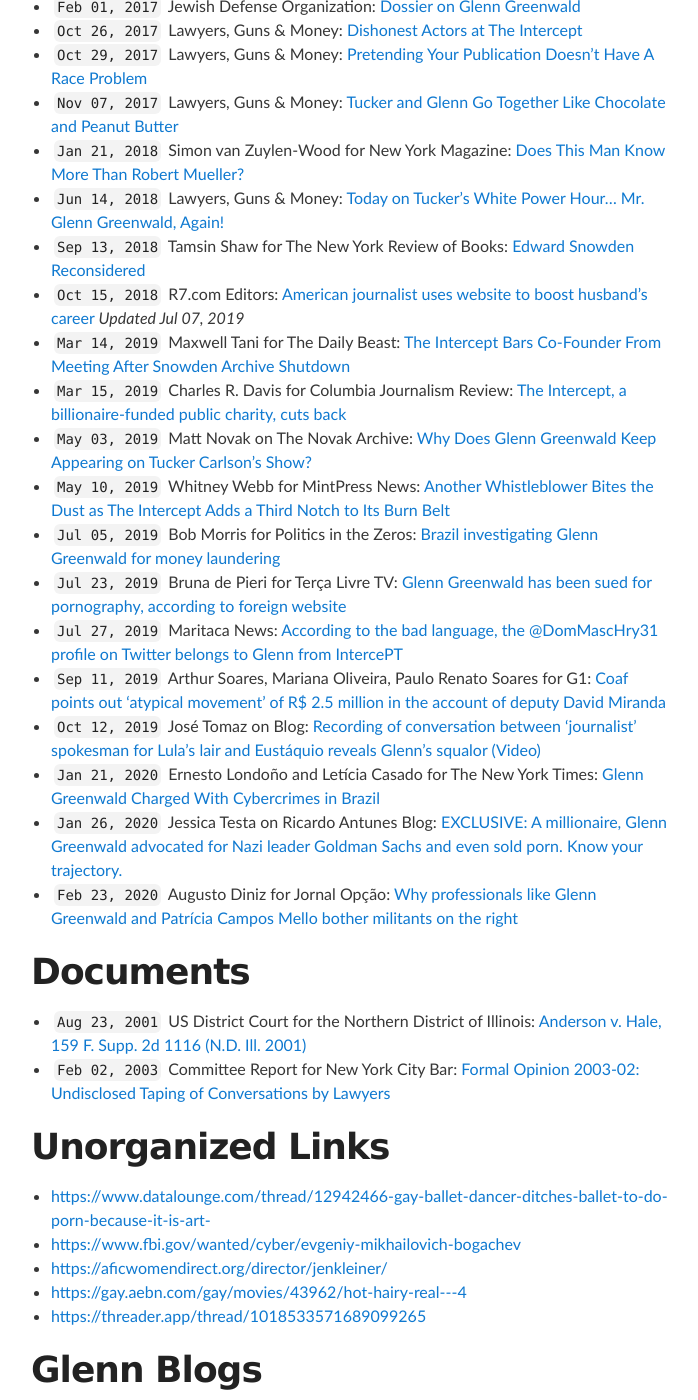
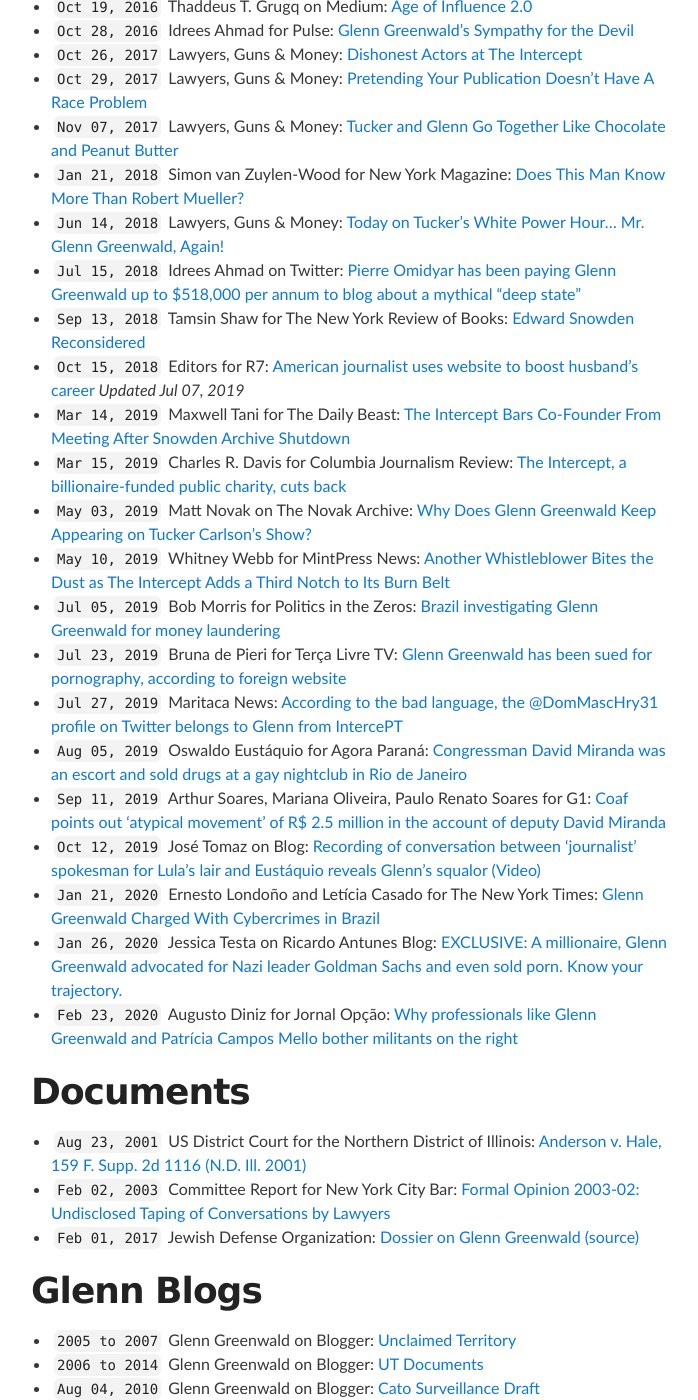
Before and after one commit to masternotions/masternotions.github.io, a Jekyll site: the page built from articles.md, in a window 1280 px wide and 1400 px high, scrolled down 1431 px. Shown: the whole window, without its empty margins (289-987 px from the left). Built offline with Jekyll 4.4.1, drawn with Linux system fonts in a browser that asks for light colours; some of the changed text lies outside the part shown.

Commit message:
Update articles.md

```diff
--- a/articles.md
+++ b/articles.md
@@ -18,11 +18,12 @@ title: Articles
 - ``Jun 26, 2013`` Glenn Greenwald for The Guardian: [The personal side of taking on the NSA: emerging smears](https://www.theguardian.com/commentisfree/2013/jun/26/nsa-revelations-response-to-smears)
 - ``Jun 27, 2013`` Robert Stacy McCain on The Other McCain: [Glenn Greenwald Is a Ridiculous Joke (And Alas, the Internet Never Forgets)](https://theothermccain.com/2013/06/27/glenn-greenwald-is-a-ridiculous-joke-and-alas-the-internet-never-forgets/)
 - ``Jul 03, 2013`` Jerry Portwood for Out Magazine: [Glenn Greenwald's Friend and Former Business Partner Defends Him](https://www.out.com/entertainment/popnography/2013/07/03/glenn-greenwald-former-lover-porn-jake-jaxson-jason-buchtel)
+- ``Jul 08, 2013`` Editors for CBC News: [Ballet school accused of kicking out dancer for doing porn](https://www.cbc.ca/news/canada/manitoba/ballet-school-accused-of-kicking-out-dancer-for-doing-porn-1.1329099)
 - ``Jul 11, 2013`` Adam Levick for The Algemeiner: [Glenn Greenwald's Anti-Semitism Exposed](https://www.algemeiner.com/2013/07/11/glenn-greenwalds-anti-semitism-exposed/)
 - ``Aug 19, 2013`` Jerry Portwood for Out Magazine: [Glenn Greenwald's Partner Detained at Heathrow](https://www.out.com/news-opinion/2013/08/19/glenn-greenwalds-partner-detained-heathrow)
-- ``Aug 21, 2013`` Out.com Editors for Out Magazine: [WATCH: Anderson Cooper Interviews Greenwald & Partner](https://www.out.com/entertainment/popnography/2013/08/21/watch-anderson-cooper-interviews-glenn-greenwald-david-miranda)
-- ``Oct 24, 2013`` Out.com Editors for Out Magazine: [10 Things We Learned from Glenn Greenwald](https://www.out.com/glenn-greenwald/2013/10/24/10-things-we-learned-glenn-greenwald)
-- ``Oct 24, 2013`` Out.com Editors for Out Magazine: [Behind the Story: Glenn Greenwald, Enemy of the State](https://www.out.com/news-opinion/2013/10/24/behind-story-glenn-greenwald-enemy-state)
+- ``Aug 21, 2013`` Editors for Out Magazine: [WATCH: Anderson Cooper Interviews Greenwald & Partner](https://www.out.com/entertainment/popnography/2013/08/21/watch-anderson-cooper-interviews-glenn-greenwald-david-miranda)
+- ``Oct 24, 2013`` Editors for Out Magazine: [10 Things We Learned from Glenn Greenwald](https://www.out.com/glenn-greenwald/2013/10/24/10-things-we-learned-glenn-greenwald)
+- ``Oct 24, 2013`` Editors for Out Magazine: [Behind the Story: Glenn Greenwald, Enemy of the State](https://www.out.com/news-opinion/2013/10/24/behind-story-glenn-greenwald-enemy-state)
 - ``Jan 19, 2014`` Sean Wilentz for The New Republic: [Would You Feel Differently About Snowden, Greenwald, and Assange If You Knew What They Really Thought?](https://newrepublic.com/article/116253/edward-snowden-glenn-greenwald-julian-assange-what-they-believe)
 - ``Feb 20, 2014`` Brian John Spencer on Blog: [Glenn Greenwald - Lawyer, blogger, partisan journalist](http://brianjohnspencer.blogspot.com/2014/02/glenn-greenwald-lawyer-blogger-partisan.html)
 - ``Mar 11, 2014`` Cryptome: [Glenn Greenwald Eyeball](https://cryptome.org/2014-info/glenn-greenwald/glenn-greenwald.htm)
@@ -33,14 +34,14 @@ title: Articles
 - ``Jan 31, 2016`` Dave Emory on Spitfire List: [FTR #888 Compendium on Citizen Greenwald: A Shiller for Killers](http://spitfirelist.com/for-the-record/ftr-888-compendium-on-citizen-greenwald-a-shiller-for-killers/)
 - ``Oct 19, 2016`` Thaddeus T. Grugq on Medium: [Age of Influence 2.0](https://medium.com/@thegrugq/agent-of-influence-2-0-e1f20bed4aec)
 - ``Oct 28, 2016`` Idrees Ahmad for Pulse: [Glenn Greenwald's Sympathy for the Devil](https://pulsemedia.org/2016/10/28/sympathy-for-the-devil-exorcising-greenwald-and-assad/)
-- ``Feb 01, 2017`` Jewish Defense Organization: [Dossier on Glenn Greenwald](./docs/jewish-defense-organization-dossier.pdf)
 - ``Oct 26, 2017`` Lawyers, Guns & Money: [Dishonest Actors at The Intercept](https://www.lawyersgunsmoneyblog.com/2017/10/dishonest-actors-intercept)
 - ``Oct 29, 2017`` Lawyers, Guns & Money: [Pretending Your Publication Doesn’t Have A Race Problem](https://www.lawyersgunsmoneyblog.com/2017/10/intercept-the-root-fight)
 - ``Nov 07, 2017`` Lawyers, Guns & Money: [Tucker and Glenn Go Together Like Chocolate and Peanut Butter](https://www.lawyersgunsmoneyblog.com/2017/11/tucker-glenn-go-together-like-chocolate-peanut-butter)
 - ``Jan 21, 2018`` Simon van Zuylen-Wood for New York Magazine: [Does This Man Know More Than Robert Mueller?](https://nymag.com/intelligencer/2018/01/glenn-greenwald-russia-investigation.html)
 - ``Jun 14, 2018`` Lawyers, Guns & Money: [Today on Tucker's White Power Hour… Mr. Glenn Greenwald, Again!](https://www.lawyersgunsmoneyblog.com/2018/06/today-tuckers-white-power-hour-mr-glenn-greenwald)
+- ``Jul 15, 2018`` Idrees Ahmad on Twitter: [Pierre Omidyar has been paying Glenn Greenwald up to $518,000 per annum to blog about a mythical "deep state"](https://threader.app/thread/1018533571689099265)
 - ``Sep 13, 2018`` Tamsin Shaw for The New York Review of Books: [Edward Snowden Reconsidered](https://www.nybooks.com/daily/2018/09/13/edward-snowden-reconsidered/)
-- ``Oct 15, 2018`` R7.com Editors: [American journalist uses website to boost husband's career](https://noticias.r7.com/eleicoes-2018/jornalista-americano-usa-site-para-alavancar-carreira-do-marido-09072019) _Updated Jul 07, 2019_
+- ``Oct 15, 2018`` Editors for R7: [American journalist uses website to boost husband's career](https://noticias.r7.com/eleicoes-2018/jornalista-americano-usa-site-para-alavancar-carreira-do-marido-09072019) _Updated Jul 07, 2019_
 - ``Mar 14, 2019`` Maxwell Tani for The Daily Beast: [The Intercept Bars Co-Founder From Meeting After Snowden Archive Shutdown](https://www.thedailybeast.com/laura-poitras-co-founder-of-the-intercept-barred-from-company-meeting-after-snowden-archive-shutdown)
 - ``Mar 15, 2019`` Charles R. Davis for Columbia Journalism Review: [The Intercept, a billionaire-funded public charity, cuts back](https://www.cjr.org/business_of_news/layoffs-the-intercept.php)
 - ``May 03, 2019`` Matt Novak on The Novak Archive: [Why Does Glenn Greenwald Keep Appearing on Tucker Carlson's Show?](https://www.novakarchive.com/foias/2019/4/20/why-does-glenn-greenwald-keep-going-on-tucker-carlsons-show)
@@ -48,6 +49,7 @@ title: Articles
 - ``Jul 05, 2019`` Bob Morris for Politics in the Zeros: [Brazil investigating Glenn Greenwald for money laundering](https://polizeros.com/2019/07/05/brazil-investigating-glenn-greenwald-for-money-laundering/)
 - ``Jul 23, 2019`` Bruna de Pieri for Terça Livre TV: [Glenn Greenwald has been sued for pornography, according to foreign website](https://www.tercalivre.com.br/glenn-greenwald-ja-foi-processado-por-pornografia-segundo-site-estrangeiro/)
 - ``Jul 27, 2019`` Maritaca News: [According to the bad language, the @DomMascHry31 profile on Twitter belongs to Glenn from IntercePT](https://maritaca-news.blogspot.com/2019/07/segundo-as-mas-linguas-o-perfil.html)
+- ``Aug 05, 2019`` Oswaldo Eustáquio for Agora Paraná: [Congressman David Miranda was an escort and sold drugs at a gay nightclub in Rio de Janeiro](https://web.archive.org/web/20191210044025/http://www.agoraparana.com.br/noticia/deputado-david-miranda-era-garoto-de-programa-e-vendia-drogas-em-boate-gay-no-rio-de-janeiro)
 - ``Sep 11, 2019`` Arthur Soares, Mariana Oliveira, Paulo Renato Soares for G1: [Coaf points out 'atypical movement' of R$ 2.5 million in the account of deputy David Miranda](https://g1.globo.com/rj/rio-de-janeiro/noticia/2019/09/11/coaf-aponta-movimentacao-atipica-de-r-25-milhoes-em-conta-do-deputado-federal-david-miranda.ghtml)
 - ``Oct 12, 2019`` José Tomaz on Blog: [Recording of conversation between 'journalist' spokesman for Lula's lair and Eustáquio reveals Glenn's squalor (Video)](https://rota2014.blogspot.com/2019/10/gravacao-de-conversa-entre-jornalistas.html)
 - ``Jan 21, 2020`` Ernesto Londoño and Letícia Casado for The New York Times: [Glenn Greenwald Charged With Cybercrimes in Brazil](https://www.nytimes.com/2020/01/21/world/americas/glenn-greenwald-brazil-cybercrimes.html)
@@ -58,14 +60,7 @@ title: Articles
 
 - ``Aug 23, 2001`` US District Court for the Northern District of Illinois: [Anderson v. Hale, 159 F. Supp. 2d 1116 (N.D. Ill. 2001)](https://law.justia.com/cases/federal/district-courts/FSupp2/159/1116/2384296)
 - ``Feb 02, 2003`` Committee Report for New York City Bar: [Formal Opinion 2003-02: Undisclosed Taping of Conversations by Lawyers](https://www.nycbar.org/member-and-career-services/committees/reports-listing/reports/detail/formal-opinion-2003-02-undisclosed-taping-of-conversations-by-lawyers-1)
-
-# Unorganized Links
-
-- <https://www.datalounge.com/thread/12942466-gay-ballet-dancer-ditches-ballet-to-do-porn-because-it-is-art->
-- <https://www.fbi.gov/wanted/cyber/evgeniy-mikhailovich-bogachev>
-- <https://aficwomendirect.org/director/jenkleiner/>
-- <https://gay.aebn.com/gay/movies/43962/hot-hairy-real---4>
-- <https://threader.app/thread/1018533571689099265>
+- ``Feb 01, 2017`` Jewish Defense Organization: [Dossier on Glenn Greenwald](./docs/jewish-defense-organization-dossier.pdf) [(source)][1]
 
 # Glenn Blogs
 
```
Also changed, not shown: other parts of articles.md (+3 -7 lines).
